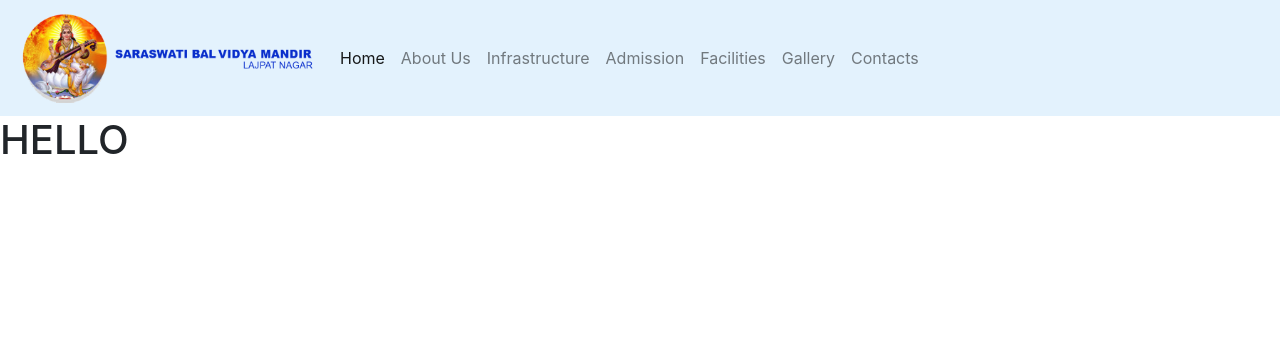
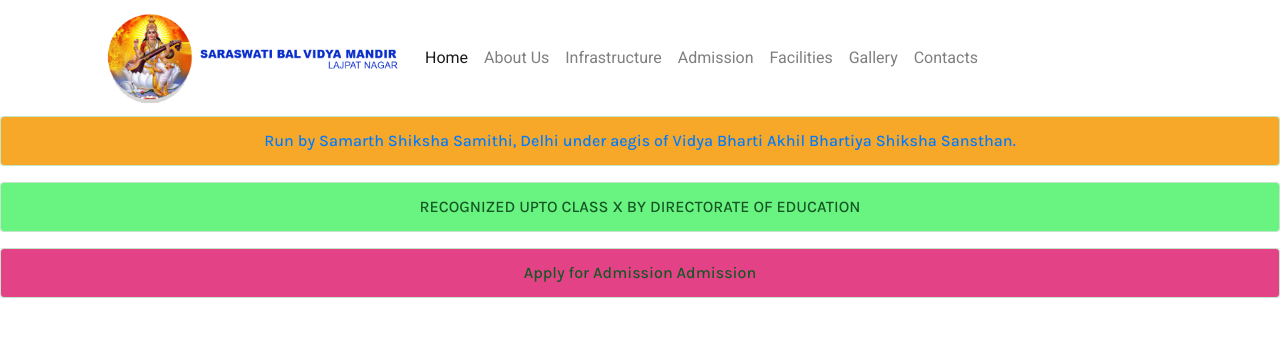
Before and after one commit to bhatiaharshit07/sbm-website, a Django app: page / in a window 1280 px wide. Shown: the top 337 px of the page. Run offline with Django 3.2, Linux system fonts and the light colour scheme; some libraries are stand-ins or nearby versions.

Commit message:
added fonts and different home sections

```diff
--- a/aboutus/templates/base.html
+++ b/aboutus/templates/base.html
@@ -7,9 +7,14 @@
     <meta http-equiv="X-UA-Compatible" content="IE=edge">
     <meta name="viewport" content="width=device-width, initial-scale=1.0">
     <title>Saraswati Bal Mandir</title>
+    <link rel="icon" href="{% static 'images\favicon.png' %}">
+    <link rel="preconnect" href="https://fonts.gstatic.com">
+    <link href="https://fonts.googleapis.com/css2?family=Karla:wght@500&display=swap" rel="stylesheet">
+    <link href="https://fonts.googleapis.com/css2?family=Roboto&display=swap" rel="stylesheet">
 </head>
-<body>
-    <nav class="navbar navbar-expand-lg navbar-light justify-content-center" style="background-color: #e3f2fd;">
+<body style="background-color: #ffffff; font-family: 'Roboto', sans-serif;">
+  <div class="container">
+    <nav class="navbar navbar-expand-lg navbar-light" >
         <a class="navbar-brand" href="{% url 'home' %}">
           <img src="{% static 'images\sarswati-logo-2.png' %}" width="300" height="90" class="d-inline-block align-top" alt="">
         </a>
--- a/aboutus/templates/home.html
+++ b/aboutus/templates/home.html
@@ -1,5 +1,17 @@
 {% extends 'base.html' %}
 {% block content %}
-<h1>HELLO</h1>
-
+<div style="font-family: 'Karla', sans-serif;">
+    <div class="alert alert-success text-center" role="alert" style="background-color: rgb(247, 168, 40);">
+        <a href="www.samskritisansthan.com">Run by Samarth Shiksha Samithi, Delhi under aegis of Vidya Bharti Akhil Bhartiya Shiksha Sansthan.</a>
+    </div>
+    <div>
+        <div class="alert alert-success text-center" role="alert" style="background-color: rgb(105, 243, 128);">
+            RECOGNIZED UPTO CLASS X BY DIRECTORATE OF EDUCATION
+        </div>
+        <div class="alert alert-success text-center" role="alert" style="background-color: rgb(228, 66, 134);">
+            Apply for Admission
+            Admission
+        </div>
+    </div>
+</div>
 {% endblock %}
```
Also changed, not shown: other parts of aboutus/templates/base.html (+6 -5 lines), aboutus/static/images/favicon.png (added).
